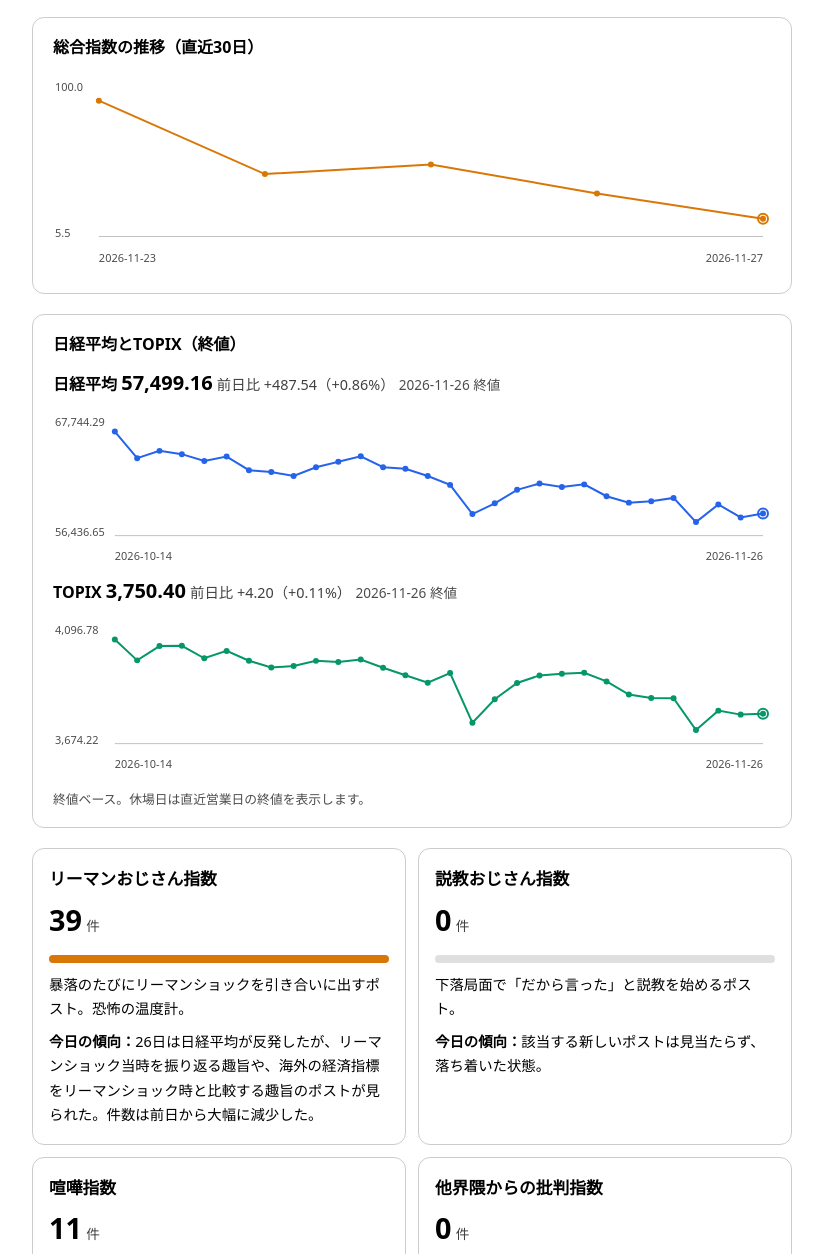
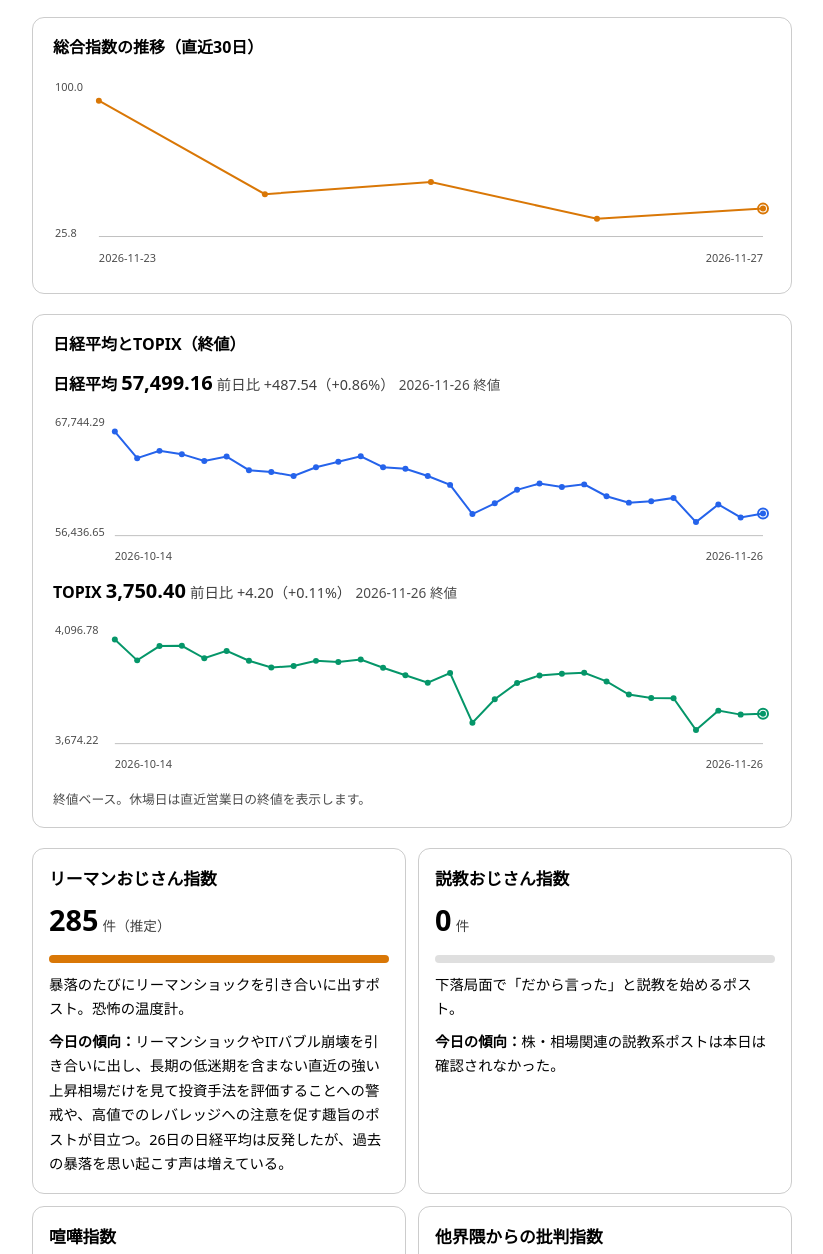
Before and after one commit to kabukurasentiment-art/kabukurasentiment-art.github.io, a plain HTML site: page index.html in a window 1280 px wide. Shown: the part 555-1809 px from the top of the page, without its empty margins (228-1051 px from the left). Drawn offline with Linux system fonts and the light colour scheme.

Commit message:
Update sentiment index for 2026-11-27

```diff
--- a/index.html
+++ b/index.html
@@ -53,8 +53,8 @@
 
   <div class="composite">
     <div class="label">総合指数（2026年11月27日）</div>
-    <div class="num">5.5</div>
-    <div class="label">記録開始日＝100として指数化。サンプル合計 50件</div>
+    <div class="num">32.2</div>
+    <div class="label">記録開始日＝100として指数化。サンプル合計 294件</div>
   </div>
 
   <div class="chart">
@@ -62,14 +62,14 @@
     <svg viewBox="0 0 720 200" width="100%" role="img" aria-label="総合指数の推移グラフ" style="max-width:100%;height:auto">
       <line x1="46" y1="168" x2="712" y2="168" stroke="rgba(128,128,128,.5)" stroke-width="1"/>
       <text x="2" y="22" font-size="11" fill="currentColor" opacity=".7">100.0</text>
-      <text x="2" y="168" font-size="11" fill="currentColor" opacity=".7">5.5</text>
-      <polyline points="46.0,31.8 212.5,105.4 379.0,95.8 545.5,124.8 712.0,150.2" fill="none" stroke="#d97706" stroke-width="2"/>
+      <text x="2" y="168" font-size="11" fill="currentColor" opacity=".7">25.8</text>
+      <polyline points="46.0,31.8 212.5,125.5 379.0,113.4 545.5,150.2 712.0,140.0" fill="none" stroke="#d97706" stroke-width="2"/>
       <circle cx="46.0" cy="31.8" r="3" fill="#d97706"/>
-      <circle cx="212.5" cy="105.4" r="3" fill="#d97706"/>
-      <circle cx="379.0" cy="95.8" r="3" fill="#d97706"/>
-      <circle cx="545.5" cy="124.8" r="3" fill="#d97706"/>
-      <circle cx="712.0" cy="150.2" r="3" fill="#d97706"/>
-      <circle cx="712.0" cy="150.2" r="5" fill="none" stroke="#d97706" stroke-width="2"/>
+      <circle cx="212.5" cy="125.5" r="3" fill="#d97706"/>
+      <circle cx="379.0" cy="113.4" r="3" fill="#d97706"/>
+      <circle cx="545.5" cy="150.2" r="3" fill="#d97706"/>
+      <circle cx="712.0" cy="140.0" r="3" fill="#d97706"/>
+      <circle cx="712.0" cy="140.0" r="5" fill="none" stroke="#d97706" stroke-width="2"/>
       <text x="46" y="194" font-size="11" fill="currentColor" opacity=".7">2026-11-23</text>
       <text x="712" y="194" font-size="11" fill="currentColor" opacity=".7" text-anchor="end">2026-11-27</text>
     </svg>
@@ -161,24 +161,24 @@
   <div class="cards">
     <div class="card">
       <h2>リーマンおじさん指数</h2>
-      <div><span class="count">39</span> <span class="unit">件</span></div>
+      <div><span class="count">285</span> <span class="unit">件（推定）</span></div>
       <div class="bar"><div style="width:100%"></div></div>
       <p>暴落のたびにリーマンショックを引き合いに出すポスト。恐怖の温度計。</p>
-      <p><strong>今日の傾向：</strong>26日は日経平均が反発したが、リーマンショック当時を振り返る趣旨や、海外の経済指標をリーマンショック時と比較する趣旨のポストが見られた。件数は前日から大幅に減少した。</p>
+      <p><strong>今日の傾向：</strong>リーマンショックやITバブル崩壊を引き合いに出し、長期の低迷期を含まない直近の強い上昇相場だけを見て投資手法を評価することへの警戒や、高値でのレバレッジへの注意を促す趣旨のポストが目立つ。26日の日経平均は反発したが、過去の暴落を思い起こす声は増えている。</p>
     </div>
     <div class="card">
       <h2>説教おじさん指数</h2>
       <div><span class="count">0</span> <span class="unit">件</span></div>
       <div class="bar"><div style="width:0%"></div></div>
       <p>下落局面で「だから言った」と説教を始めるポスト。</p>
-      <p><strong>今日の傾向：</strong>該当する新しいポストは見当たらず、落ち着いた状態。</p>
+      <p><strong>今日の傾向：</strong>株・相場関連の説教系ポストは本日は確認されなかった。</p>
     </div>
     <div class="card">
       <h2>喧嘩指数</h2>
-      <div><span class="count">11</span> <span class="unit">件</span></div>
-      <div class="bar"><div style="width:28%"></div></div>
+      <div><span class="count">9</span> <span class="unit">件</span></div>
+      <div class="bar"><div style="width:3%"></div></div>
       <p>株クラ同士の罵り合い・言い合い系ポスト（近似）。</p>
-      <p><strong>今日の傾向：</strong>株クラ同士の言い合いを話題にする趣旨のポストが目立ち、喧嘩しているタイミングを買い時と見る趣旨の声も見られた。件数は前日からやや増加した。</p>
+      <p><strong>今日の傾向：</strong>株クラの喧嘩を話題にする趣旨のポストが中心で、喧嘩を見て交流を避けようと感じたという声や、喧嘩の頻度を話題にする声が目立つ。直接の罵り合いよりも「喧嘩がある」という話題化が多い。</p>
     </div>
     <div class="card">
       <h2>他界隈からの批判指数</h2>
```
